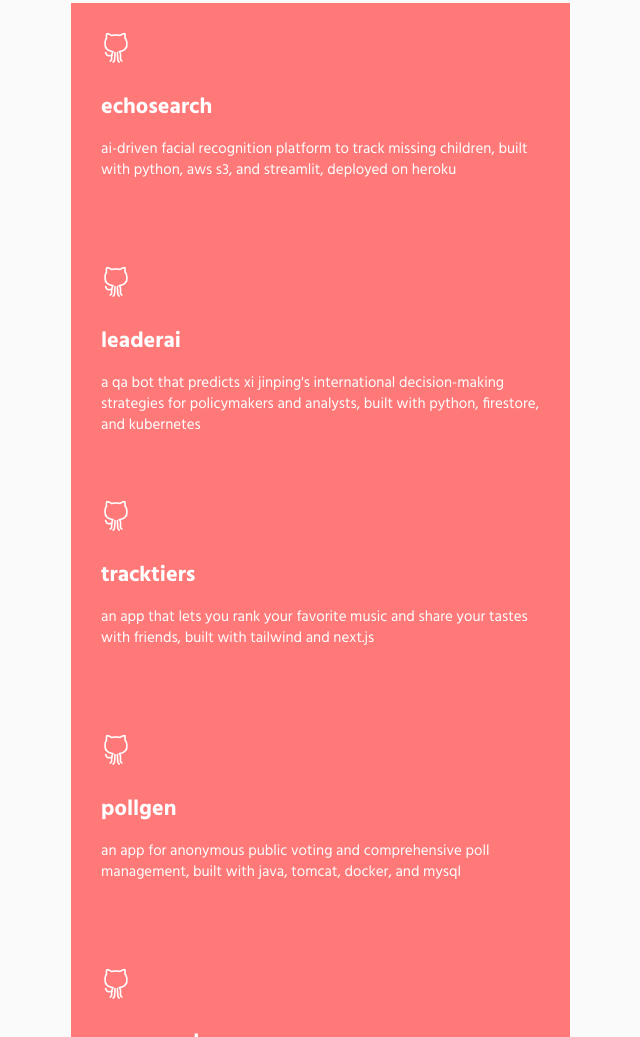
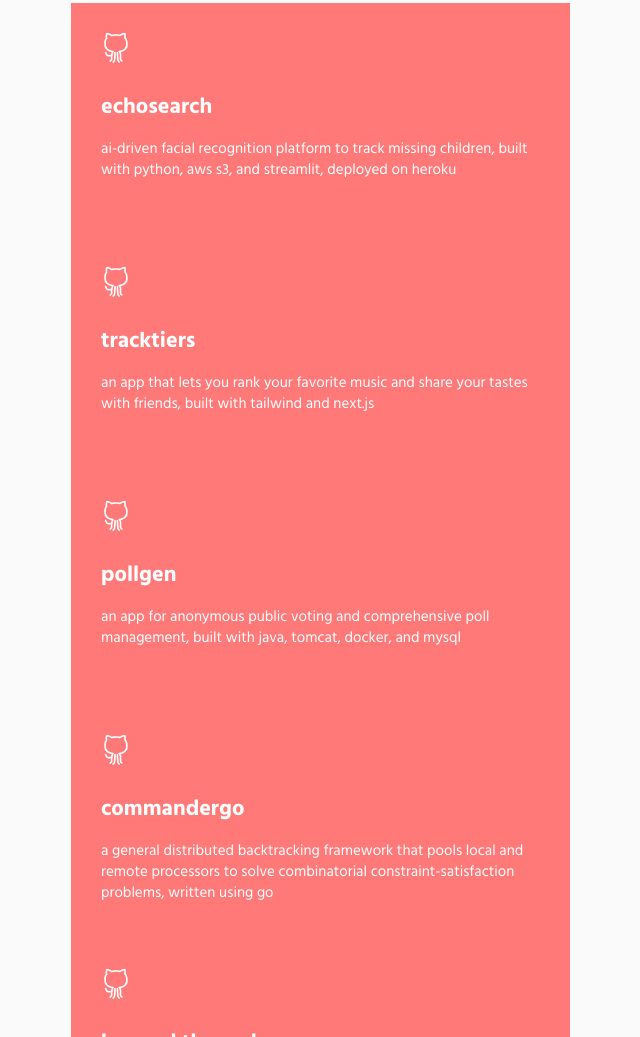
Before and after one commit to blakeamtech/PersonalWebsite, a plain HTML site: page index.html in a window 1280 px wide. Shown: the part 1577-2614 px from the top of the page, without its empty margins (389-1029 px from the left). Drawn offline with Linux system fonts and the light colour scheme.

Commit message:
Update index.html

```diff
--- a/index.html
+++ b/index.html
@@ -182,18 +182,6 @@
                                         <i class="service-icon color-white icon-social-github"></i>
                                     </div>
                                     <div class="service-info">
-                                        <h3 class="color-white">LeaderAI</h3>
-                                        <p class="color-white margin-b-5">A QA bot that predicts Xi Jinping's international decision-making strategies for policymakers and analysts, built with Python, Firestore, and Kubernetes</p>
-                                    </div>
-                                    <a href="https://github.com/blakeamtech/LeaderAI" target="_blank" class="content-wrapper-link"></a>
-                                </div>
-                            </div>
-                            <div class="col-md-8 md-margin-b-4">
-                                <div class="service bg-color-base wow zoomIn animated" data-height="height" data-wow-duration=".3" data-wow-delay=".1s" style="height: 234px; visibility: visible; animation-delay: 0.1s; animation-name: zoomIn;">
-                                    <div class="service-element">
-                                        <i class="service-icon color-white icon-social-github"></i>
-                                    </div>
-                                    <div class="service-info">
                                         <h3 class="color-white">TrackTiers</h3>
                                         <p class="color-white margin-b-5">An app that lets you rank your favorite music and share your tastes with friends, built with Tailwind and Next.js</p>
                                     </div>
```
